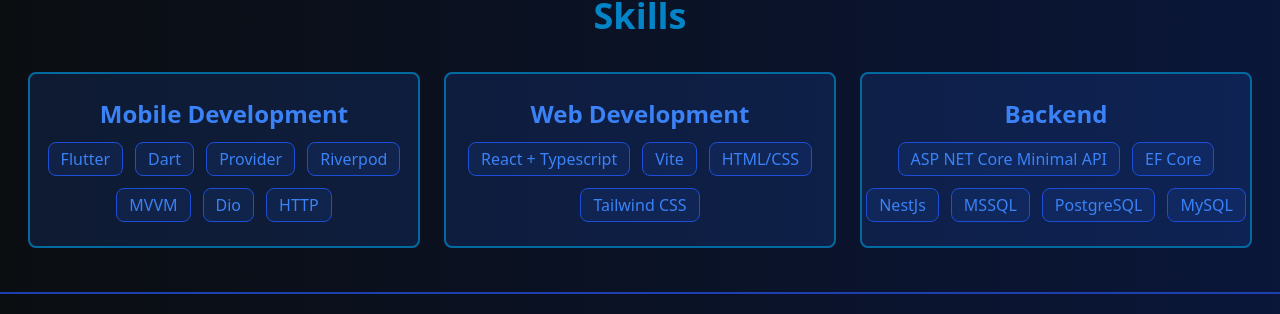
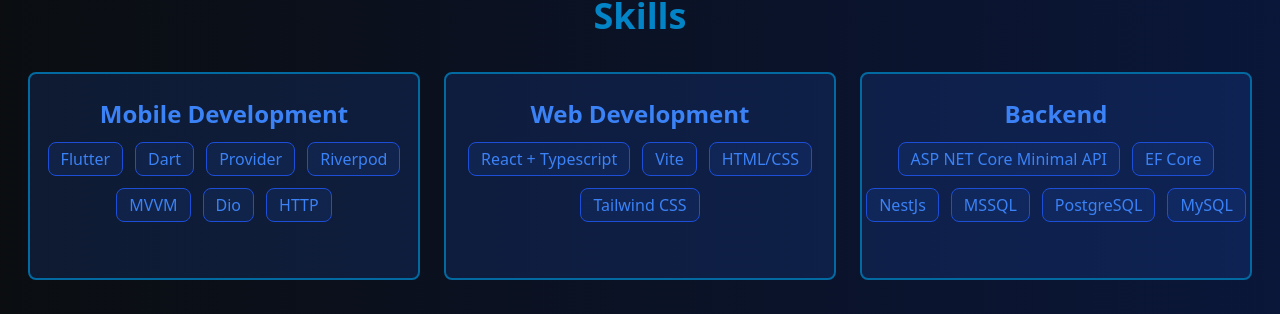
Before and after one commit to D0M1N1Kx/Portfolio, a React (Vite) app: page / in a window 1280 px wide. Shown: the part 486-800 px from the top of the page. Built offline with nearby package versions, Linux system fonts and the light colour scheme.

Commit message:
fix: fix skillCard height and width

```diff
--- a/src/components/skillCard.tsx
+++ b/src/components/skillCard.tsx
@@ -6,7 +6,7 @@
 export function SkillCard({ title, items }: SkillCardParameters) {
   return (
     <>
-      <div className="border-2 border-sky-700 w-86 min-h-44 h-auto py-6 m-1 bg-blue-600/15 rounded-lg hover:scale-105 transition-transform duration-300 ease-in-out cursor-pointer">
+      <div className="h-52 w-50 py-6 px-1 m-1 border-2 border-sky-700 bg-blue-600/15 rounded-lg hover:scale-105 transition-transform duration-300 ease-in-out cursor-pointer overflow-hidden">
         <h3 className="text-center font-bold text-blue-500 text-2xl">
           {title}
         </h3>
```
